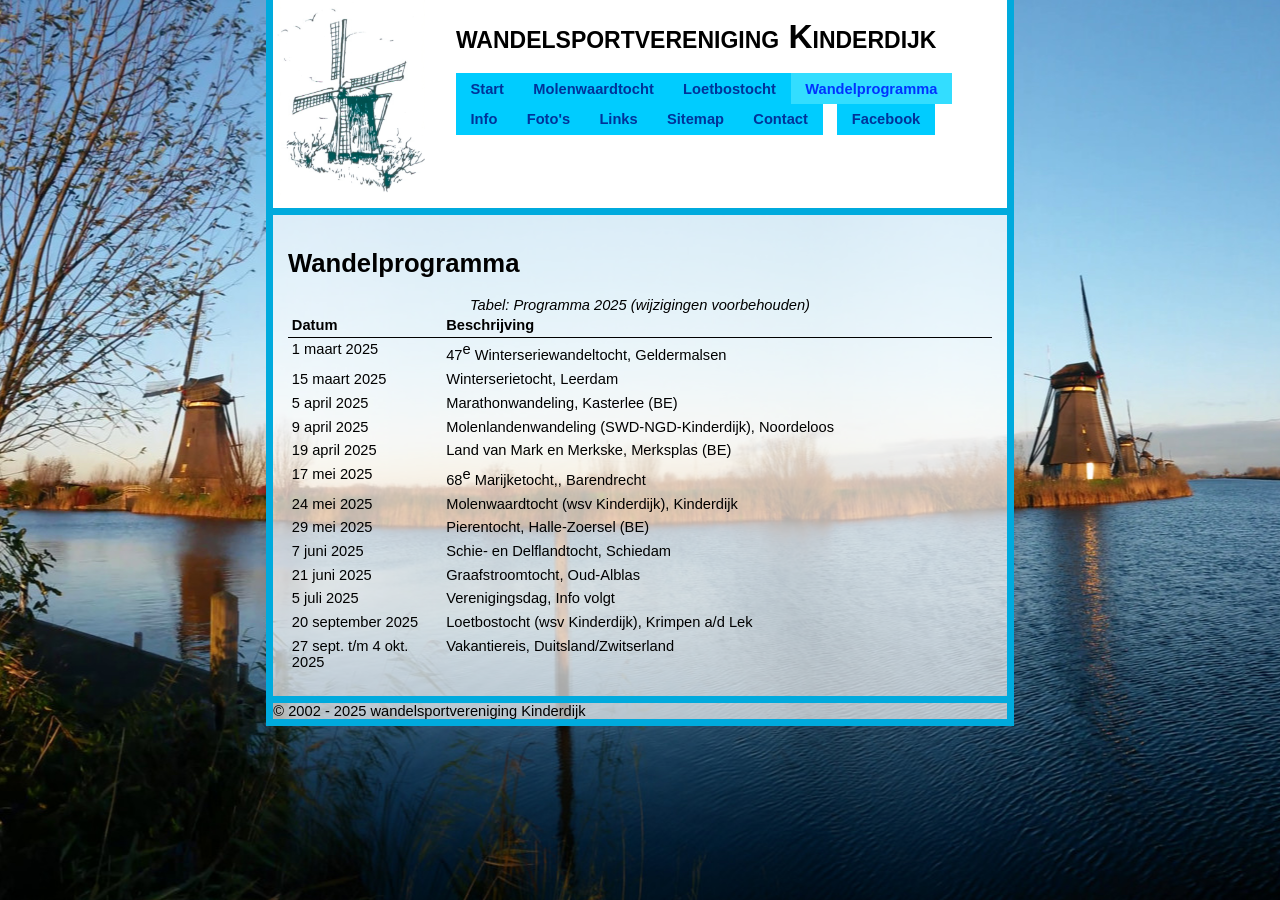
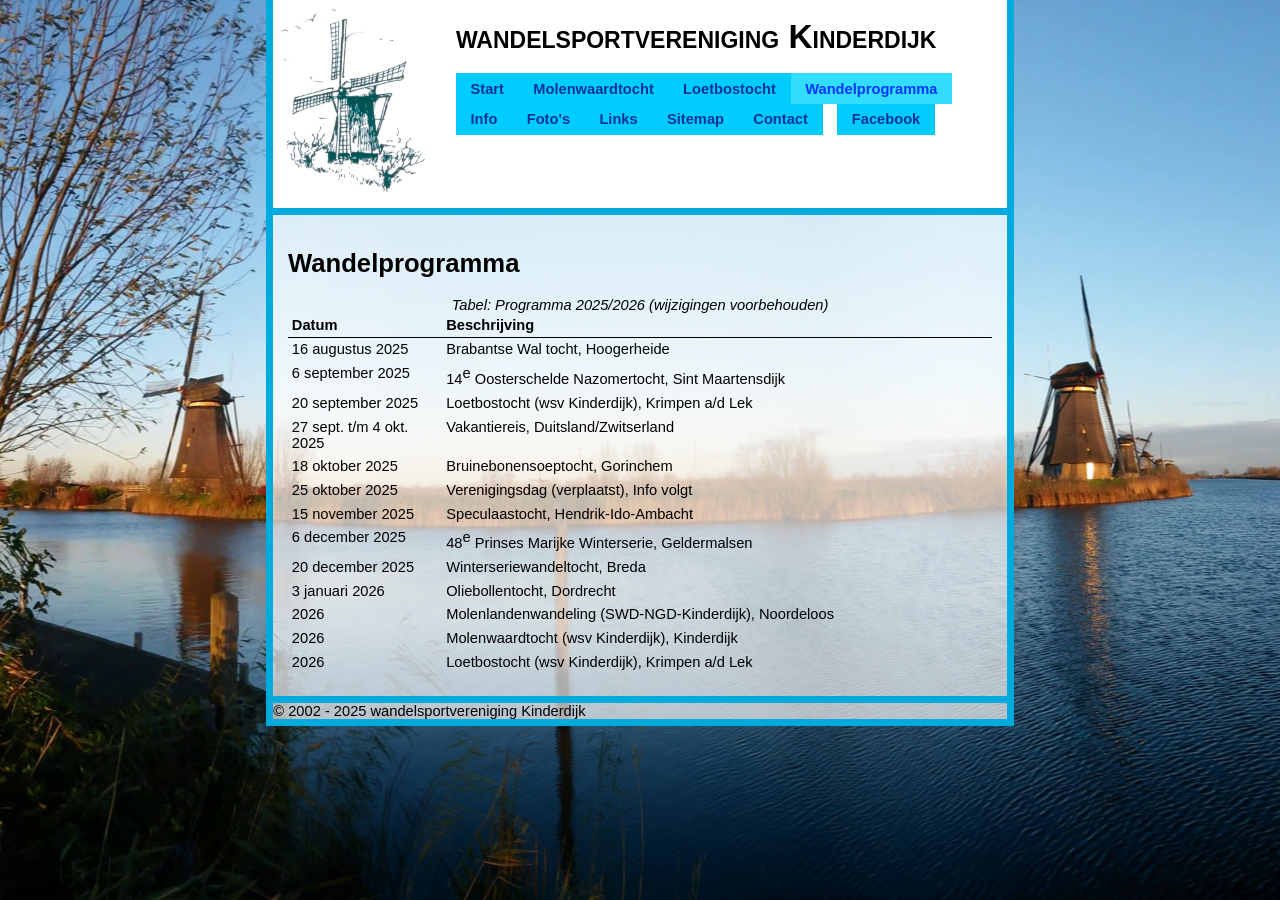
Before and after one commit to jvisser84/www.wsvkinderdijk.nl, a Jekyll site: the page built from docs/wandelprogramma.html, in a window 1280 px wide. Built offline with Jekyll 4.4.1, drawn with Linux system fonts in a browser that asks for light colours.

Commit message:
Wandelprogramma bijgewerkt voor 2de deel 2025 en begin 2026.

```diff
--- a/docs/_data/wandelprogramma.yml
+++ b/docs/_data/wandelprogramma.yml
@@ -1,39 +1,39 @@
-- name: 47<sup>e</sup> Winterseriewandeltocht
-  location: Geldermalsen
-  date: 1 maart 2025
-- name: Winterserietocht
-  location: Leerdam
-  date: 15 maart 2025
-- name: Marathonwandeling
-  location: Kasterlee (BE)
-  date: 5 april 2025
-- name: Molenlandenwandeling (SWD-NGD-Kinderdijk)
-  location: Noordeloos
-  date: 9 april 2025
-- name: Land van Mark en Merkske
-  location: Merksplas (BE)
-  date: 19 april 2025
-- name: 68<sup>e</sup> Marijketocht,
-  location: Barendrecht
-  date: 17 mei 2025
-- name: Molenwaardtocht (wsv Kinderdijk)
-  location: Kinderdijk
-  date: 24 mei 2025
-- name: Pierentocht
-  location: Halle-Zoersel (BE)
-  date: 29 mei 2025
-- name: Schie- en Delflandtocht
-  location: Schiedam
-  date: 7 juni 2025
-- name: Graafstroomtocht
-  location: Oud-Alblas
-  date: 21 juni 2025
-- name: Verenigingsdag
-  location: Info volgt
-  date: 5 juli 2025
+- name: Brabantse Wal tocht
+  location: Hoogerheide
+  date: 16 augustus 2025
+- name: 14<sup>e</sup> Oosterschelde Nazomertocht
+  location: Sint Maartensdijk
+  date: 6 september 2025
 - name: Loetbostocht (wsv Kinderdijk)
   location: Krimpen a/d Lek
   date: 20 september 2025
 - name: Vakantiereis
   location: Duitsland/Zwitserland
   date: 27 sept. t/m 4 okt. 2025
+- name: Bruinebonensoeptocht
+  location: Gorinchem
+  date: 18 oktober 2025
+- name: Verenigingsdag (verplaatst)
+  location: Info volgt
+  date: 25 oktober 2025
+- name: Speculaastocht
+  location: Hendrik-Ido-Ambacht
+  date: 15 november 2025
+- name: 48<sup>e</sup> Prinses Marijke Winterserie
+  location: Geldermalsen
+  date: 6 december 2025
+- name: Winterseriewandeltocht
+  location: Breda
+  date: 20 december 2025
+- name: Oliebollentocht
+  location: Dordrecht
+  date: 3 januari 2026
+- name: Molenlandenwandeling (SWD-NGD-Kinderdijk)
+  location: Noordeloos
+  date: 2026
+- name: Molenwaardtocht (wsv Kinderdijk)
+  location: Kinderdijk
+  date: 2026
+- name: Loetbostocht (wsv Kinderdijk)
+  location: Krimpen a/d Lek
+  date: 2026
--- a/docs/wandelprogramma.html
+++ b/docs/wandelprogramma.html
@@ -4,7 +4,7 @@ title: Wandelprogramma
 permalink: /wandelprogramma
 ---
 <table class="activiteiten" border="0">
-  <caption>Programma 2025 (wijzigingen voorbehouden)</caption>
+  <caption>Programma 2025/2026 (wijzigingen voorbehouden)</caption>
   <thead>
     <tr>
       <th class="datum">Datum</th>
```
